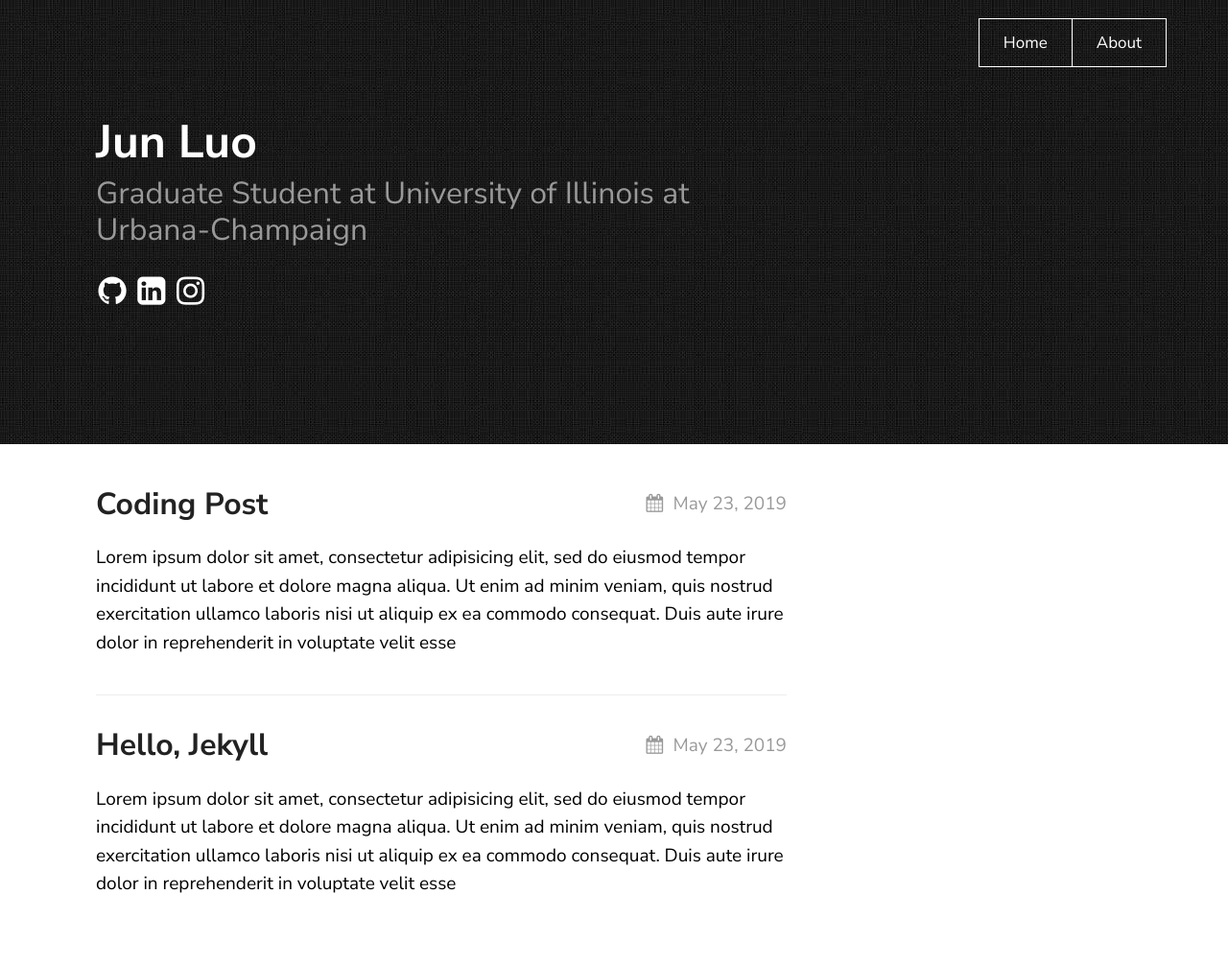
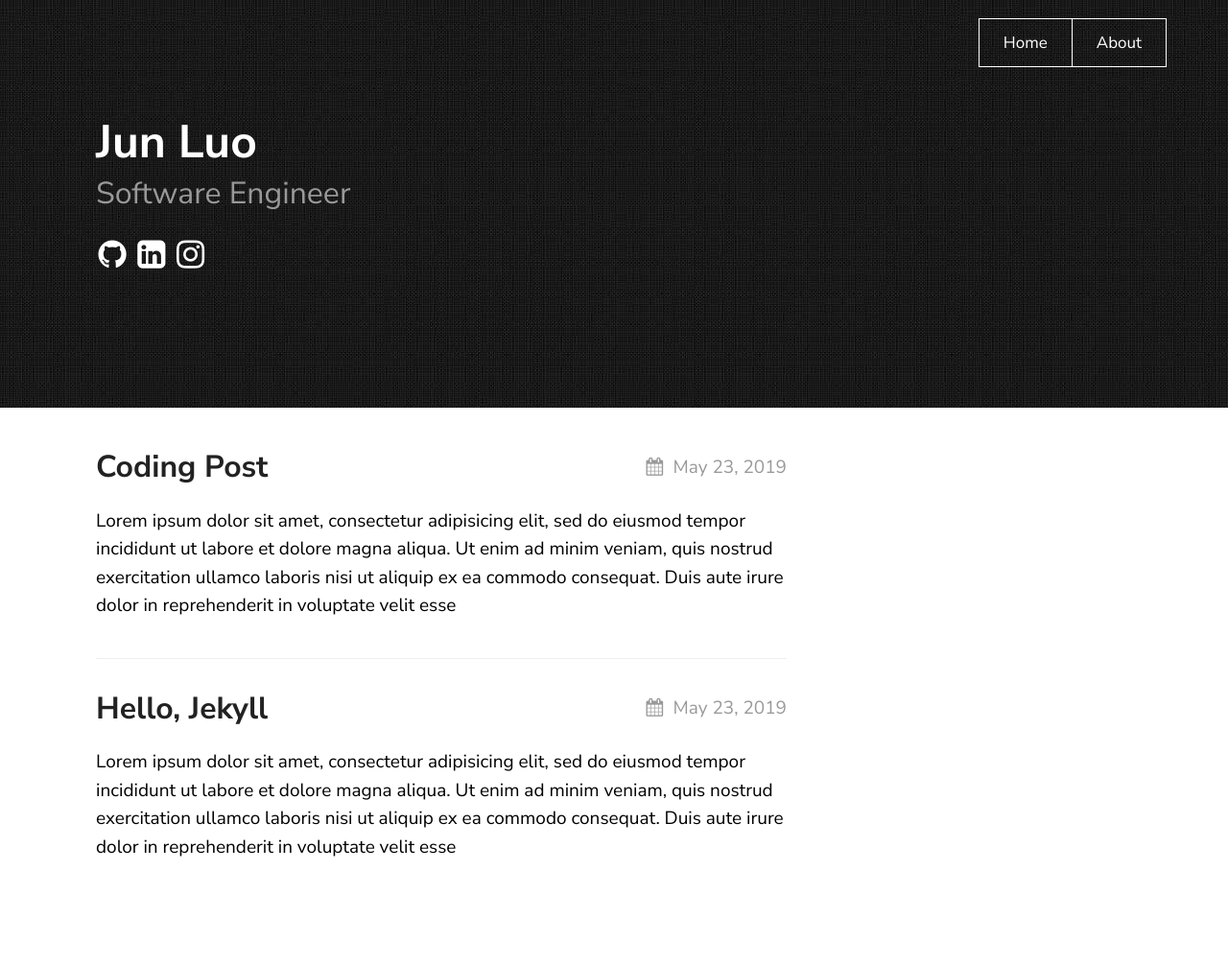
Before and after one commit to sfwu/sfwu.github.io, a Jekyll site: the page built from index.md, in a window 1280 px wide. Shown: the whole page at 96% size. Built offline with Jekyll 4.4.1, drawn with Linux system fonts in a browser that asks for light colours; after the commit the page ends 967 px from its top, so only the background shows below that.

Commit message:
Modify page header tagline

```diff
--- a/_config.yml
+++ b/_config.yml
@@ -25,7 +25,7 @@ texture:
 
 personal:
   title: Jun Luo
-  tagline: Graduate Student at University of Illinois at Urbana-Champaign
+  tagline: Software Engineer
 
   social_links:
     instagram:  _luojl
```
